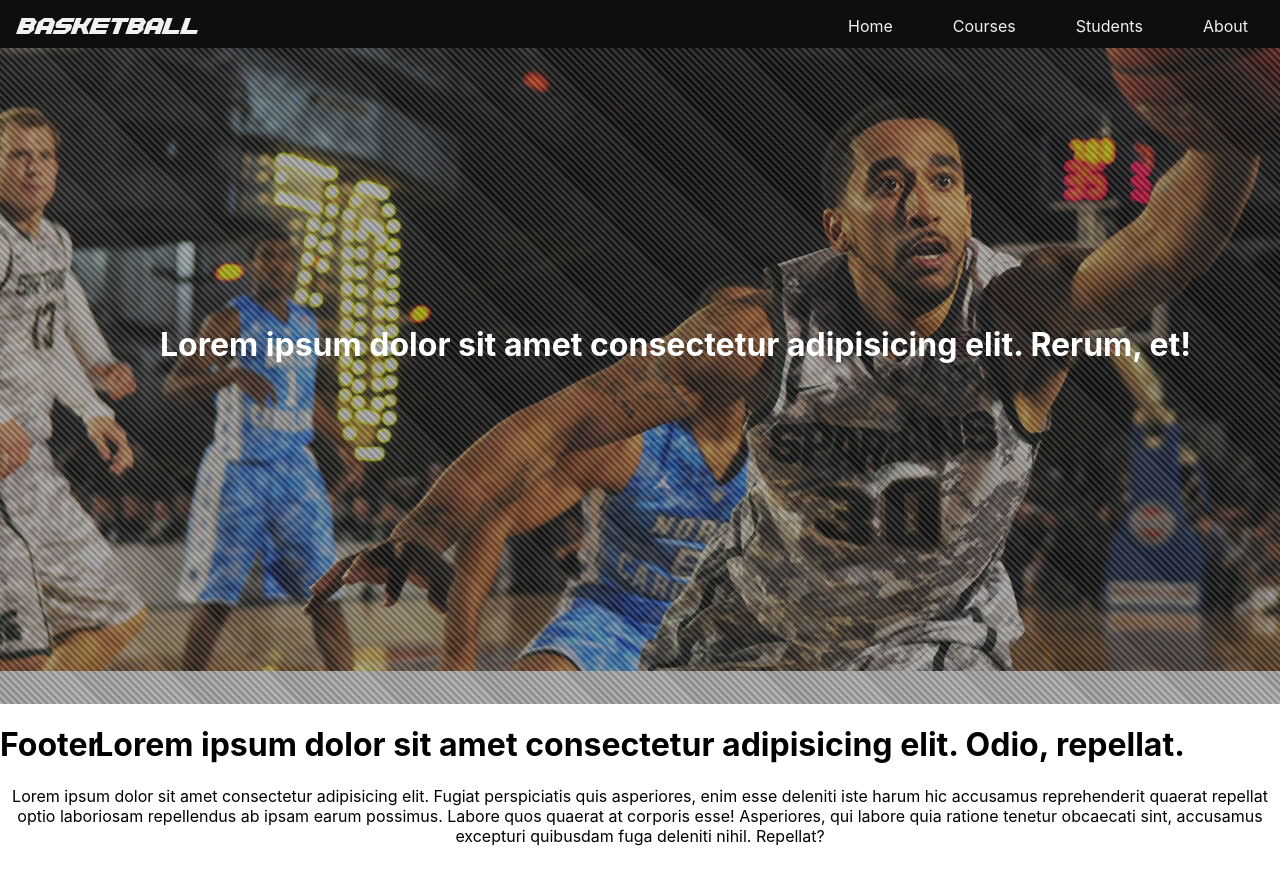
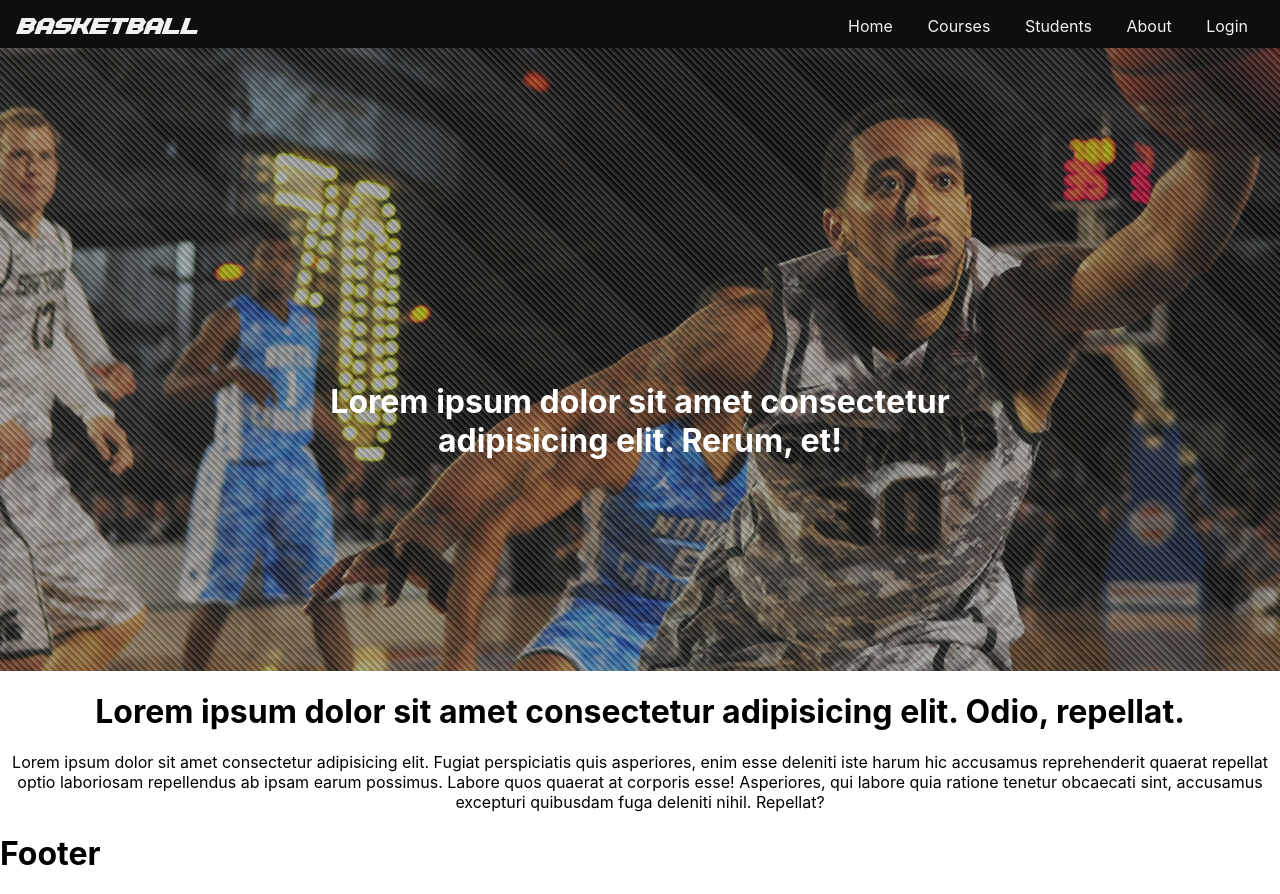
Before and after one commit to NayrPro/basketball, a React (Create React App) app: page / in a window 1280 px wide. Before the commit the page ends 846 px from the top, so only its background shows below. Built offline with nearby package versions, Linux system fonts and the light colour scheme.

Commit message:
Background Main Image Fixed

```diff
--- a/src/components/Main/Main.css
+++ b/src/components/Main/Main.css
@@ -1,26 +1,22 @@
-.main{
-    background-image: url('./image.jpg');
-    height: 41rem;
-    background-size: 100% auto;
-    background-repeat: no-repeat;
+.main-image{
+    width: 100%;
+    position: relative;
+    z-index: -1;
+    display: block;
 }
-
 .main-title{
     color: white;
     position: absolute;
     z-index: 1;
+    top: 50%;
+    left: 50%;
+    transform: translate(-50%, -50%);
     text-align: center;
-    left: 10rem;
-    top: 19rem;
 }
 
 .main-overlay{
-    display: block;
-    height: inherit;
-    background-color: black;
-    opacity: 50%;
     position: relative;
-    background: repeating-linear-gradient( 45deg, gray 5px, black 10px, white 5px);
+    background: repeating-linear-gradient( 45deg, rgb(128, 128, 128, 0.5) 5px, rgb(0, 0, 0, 0.5) 10px, rgb(255, 255, 255, 0.5) 5px);
 }
 
 .main-info{
--- a/src/components/Main/Main.js
+++ b/src/components/Main/Main.js
@@ -4,7 +4,9 @@
     return (
         <div className="main">
             <h1 className="main-title">Lorem ipsum dolor sit amet consectetur adipisicing elit. Rerum, et!</h1>
-            <div className="main-overlay"></div>
+            <div className="main-overlay">
+                <img className="main-image" src={require('./image.jpg')} alt="main image"></img>
+            </div>
             <div className="main-info">
                 <h1>Lorem ipsum dolor sit amet consectetur adipisicing elit. Odio, repellat.</h1>
                 <p>Lorem ipsum dolor sit amet consectetur adipisicing elit. Fugiat perspiciatis quis asperiores, enim esse deleniti iste harum hic accusamus reprehenderit quaerat repellat optio laboriosam repellendus ab ipsam earum possimus. Labore quos quaerat at corporis esse! Asperiores, qui labore quia ratione tenetur obcaecati sint, accusamus excepturi quibusdam fuga deleniti nihil. Repellat?</p>
--- a/src/components/Navbar/Navbar.js
+++ b/src/components/Navbar/Navbar.js
@@ -12,6 +12,7 @@
             <li><a href="/">Courses</a></li>
             <li><a href="/">Students</a></li>
             <li><a href="/">About</a></li>
+            <li><a href="/">Login</a></li>
           </ul>
       </nav>
     )
```
